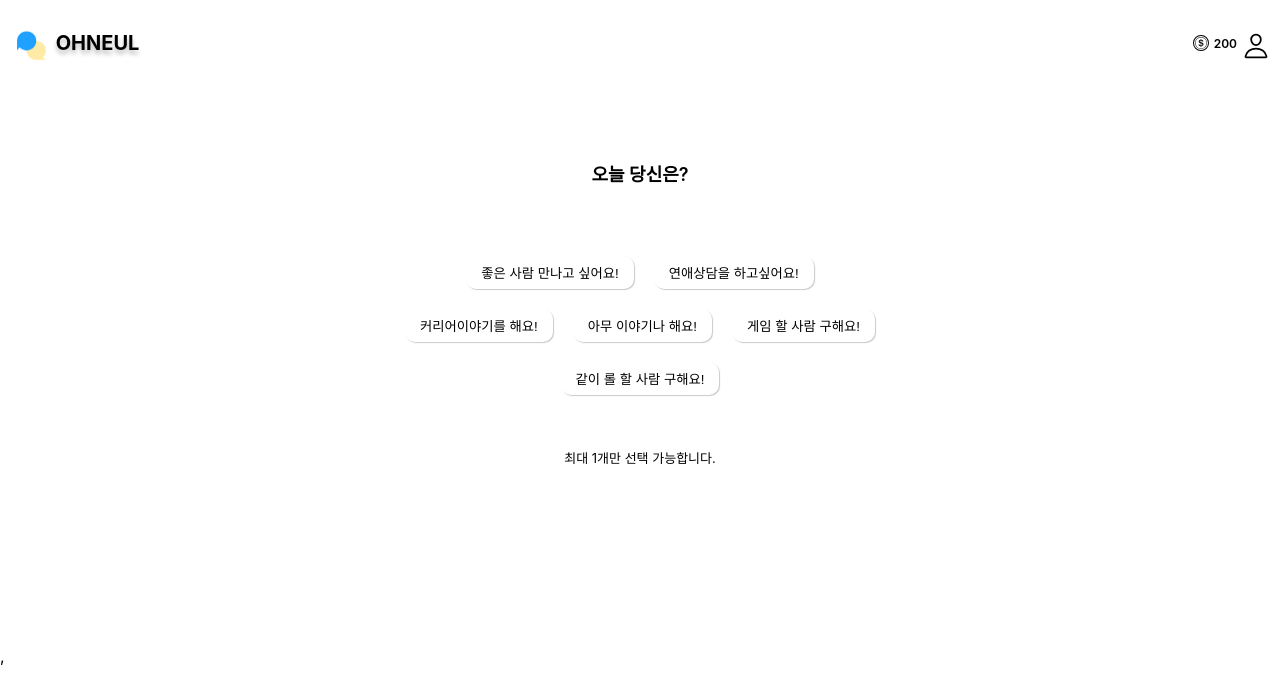
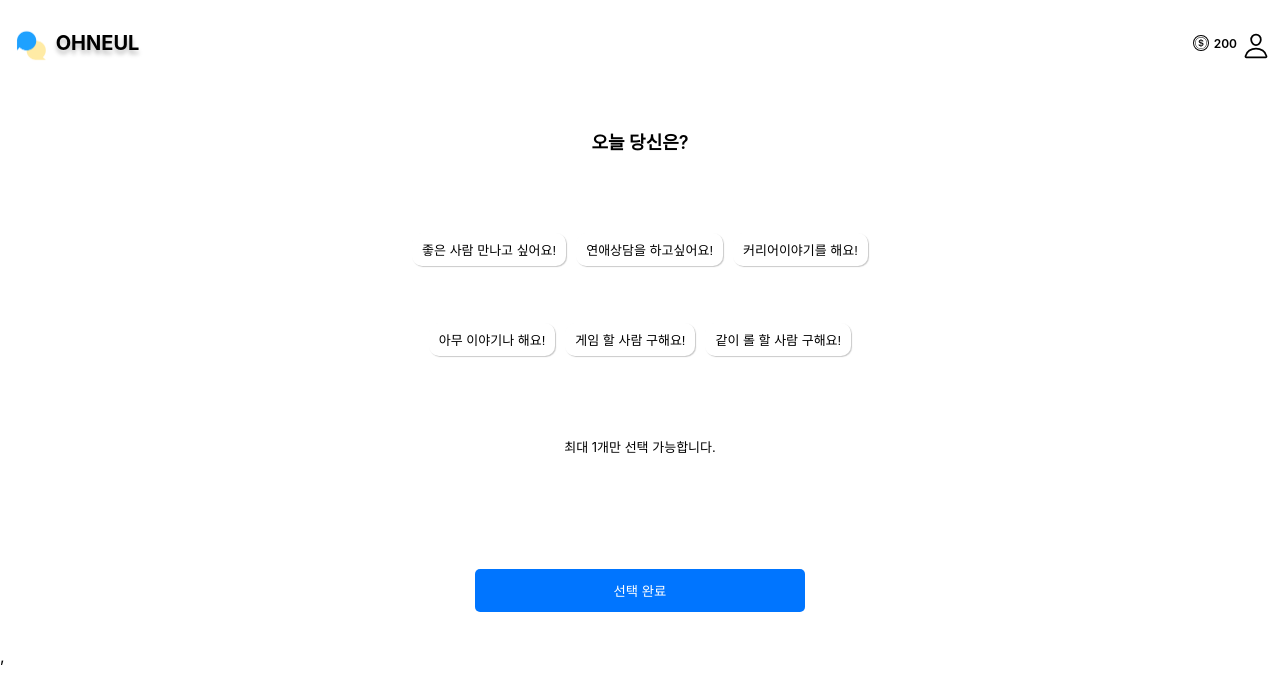
Before and after one commit to pigpgw/OHNEUL-front, a React (Create React App) app: page /theme in a window 1280 px wide. Shown: the top 700 px of the page. Built offline with nearby package versions, Linux system fonts and the light colour scheme; data requests are answered from the project's data file.

Commit message:
✅ 주제 페이지 제출 버튼 추가 및 주제 페이지 디자인 수정

```diff
--- a/src/Components/Common/Tag.tsx
+++ b/src/Components/Common/Tag.tsx
@@ -7,6 +7,7 @@ export const ItemBtn = styled.button<{ clicked?: boolean }>`
   border: 0;
   padding: 0 15px;
   margin: 10px;
+  font-size: 13px;
 
   background: white;
   box-shadow: 1px 1px 1px rgba(41, 41, 41, 0.25);
@@ -25,13 +26,45 @@ export const InfoText = styled.p`
 `;
 
 export const Container = styled.div`
-  width: 75%;
+  width: 95%;
   display: flex;
   justify-content: center;
   align-items: center;
   flex-direction: column;
   height: 570px;
   max-width: 500px;
+`;
+
+export const ThemeItemContainer = styled.div`
+  width: 100%;
+  display: flex;
+  justify-content: center;
+  align-items: center;
+  flex-wrap:wrap;
+  flex-direction: row;
+  height: 180px;
+  max-width: 500px;
+  margin:40px 0 40px 0;
+`;
+
+export const ThemeItemBtn = styled.button<{ clicked?: boolean }>`
+  height: 33px;
+  border-radius: 10px;
+  border: 0;
+  padding: 0 10px;
+  margin: 5px;
+  font-size: 13px;
+
+  background: white;
+  box-shadow: 1px 1px 1px rgba(41, 41, 41, 0.25);
+
+  ${({ clicked }) =>
+    clicked &&
+    css`
+      background: #0075ff;
+      box-shadow: 0px 4px 4px rgba(0, 0, 0, 0.25);
+      color: white;
+    `}
 `;
 
 export const Title = styled.p`
--- a/src/api/fetchTheme.ts
+++ b/src/api/fetchTheme.ts
@@ -6,8 +6,8 @@ interface Themes {
   theme: string;
 }
 
-export const fetchGetThemes = async ():Promise<Themes[]> => {
+export const fetchGetThemes = async (): Promise<Themes[]> => {
   const response = await axios.get('http://localhost:3000/theme');
-  console.log('check theme',response.data)
+  console.log('check theme', response.data);
   return response.data;
 };
--- a/src/pages/Theme.tsx
+++ b/src/pages/Theme.tsx
@@ -4,7 +4,8 @@ import {
   InfoText,
   Container,
   Title,
-  ItemContainer,
+  ThemeItemContainer,
+  ThemeItemBtn,
   SubmitBtn,
   MarginTag,
 } from 'Components/Common/Tag';
@@ -28,7 +29,7 @@ function Theme() {
   });
 
   const [theme, setTheme] = useState<Themes[]>([]);
-  const userSelectMood = theme
+  const userSelectTheme = theme
     .filter((item) => item.clicked === true)
     .map((item) => item.theme)[0];
 
@@ -47,15 +48,13 @@ function Theme() {
     );
   };
 
-  //   const handleSubmit = () => {
-  //     if (userSelectMood) {
-  //       addUserMood({
-  //         mood: userSelectMood,
-  //       });
-  //     } else {
-  //       console.log('Please select a mood before submitting.');
-  //     }
-  //   };
+    const handleSubmit = () => {
+      if (userSelectTheme) {
+        console.log('유저가 선택한 주제',userSelectTheme)
+      } else {
+        console.log('Please select a mood before submitting.');
+      }
+    };
 
   if (isLoading) return <div>mood data 가져오는 중입니다.</div>;
   if (isError) return <div>mood data 가져오기 실패</div>;
@@ -64,20 +63,20 @@ function Theme() {
     <>
       <Container>
         <Title>오늘 당신은?</Title>
-        <ItemContainer>
+        <ThemeItemContainer>
           {theme?.map((item) => (
-            <ItemBtn
+            <ThemeItemBtn
               key={item.theme_id}
               onClick={() => clickBtn(item.theme_id)}
               clicked={item.clicked}
             >
               {item.theme}
-            </ItemBtn>
+            </ThemeItemBtn>
           ))}
-        </ItemContainer>
+        </ThemeItemContainer>
         <InfoText>최대 1개만 선택 가능합니다.</InfoText>
         <MarginTag margin={50}></MarginTag>
-        {/* <SubmitBtn onClick={handleSubmit}>선택 완료</SubmitBtn> */}
+        <SubmitBtn onClick={handleSubmit}>선택 완료</SubmitBtn>
       </Container>
     </>
   );
```
